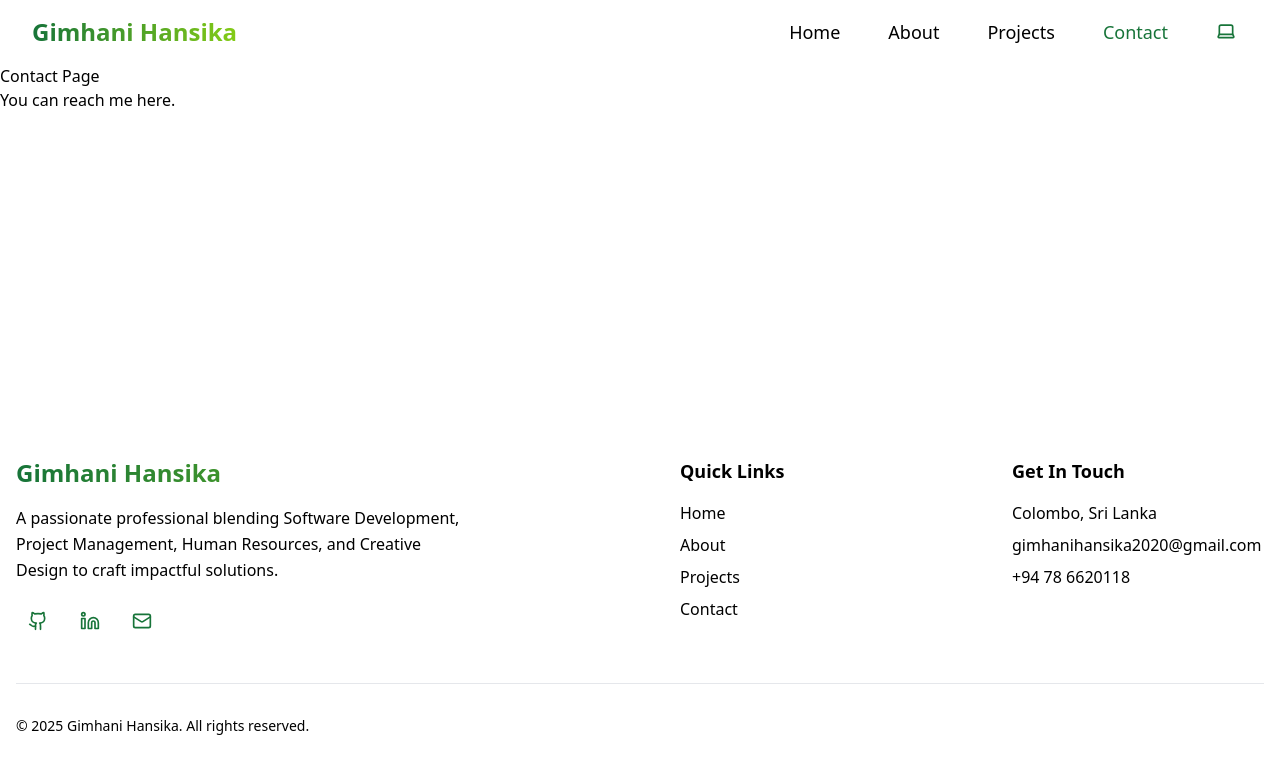
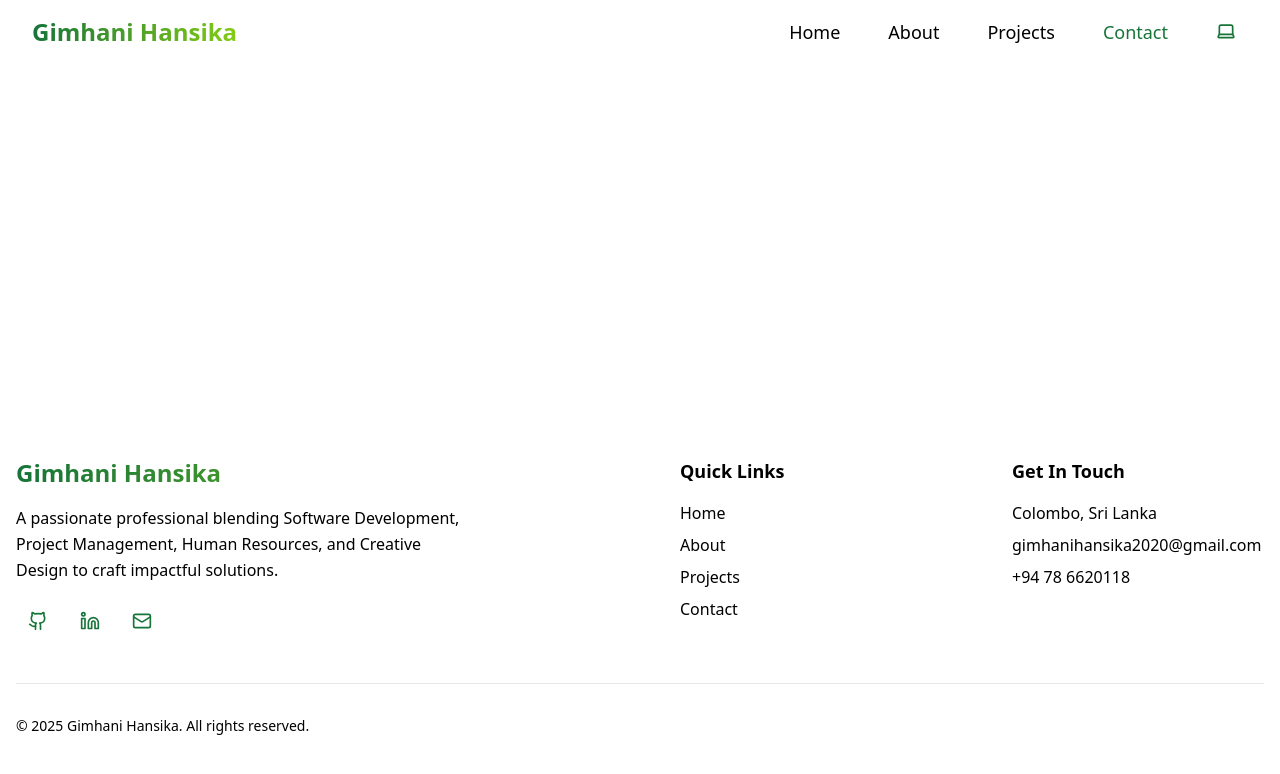
Before and after one commit to ICT-Courses/ict2233-ca-02-Hansi-Umayangani, a React (Vite) app: page /contact in a window 1280 px wide. Shown: the top 774 px of the page. Built offline with nearby package versions, Linux system fonts and the light colour scheme.

Commit message:
Add section spacing and gradient background

```diff
--- a/src/pages/Contact.jsx
+++ b/src/pages/Contact.jsx
@@ -2,10 +2,9 @@
 
 export default function Contact() {
   return (
-    <section>
-      <div>
-        <h1>Contact Page</h1>
-        <p>You can reach me here.</p>
+    <section className="py-24 bg-gradient-to-br from-primary/5 via-background to-secondary/5">
+      <div className="container mx-auto px-4 text-center">
+        {/* Motion wrapper and content */}
       </div>
     </section>
   );
```
